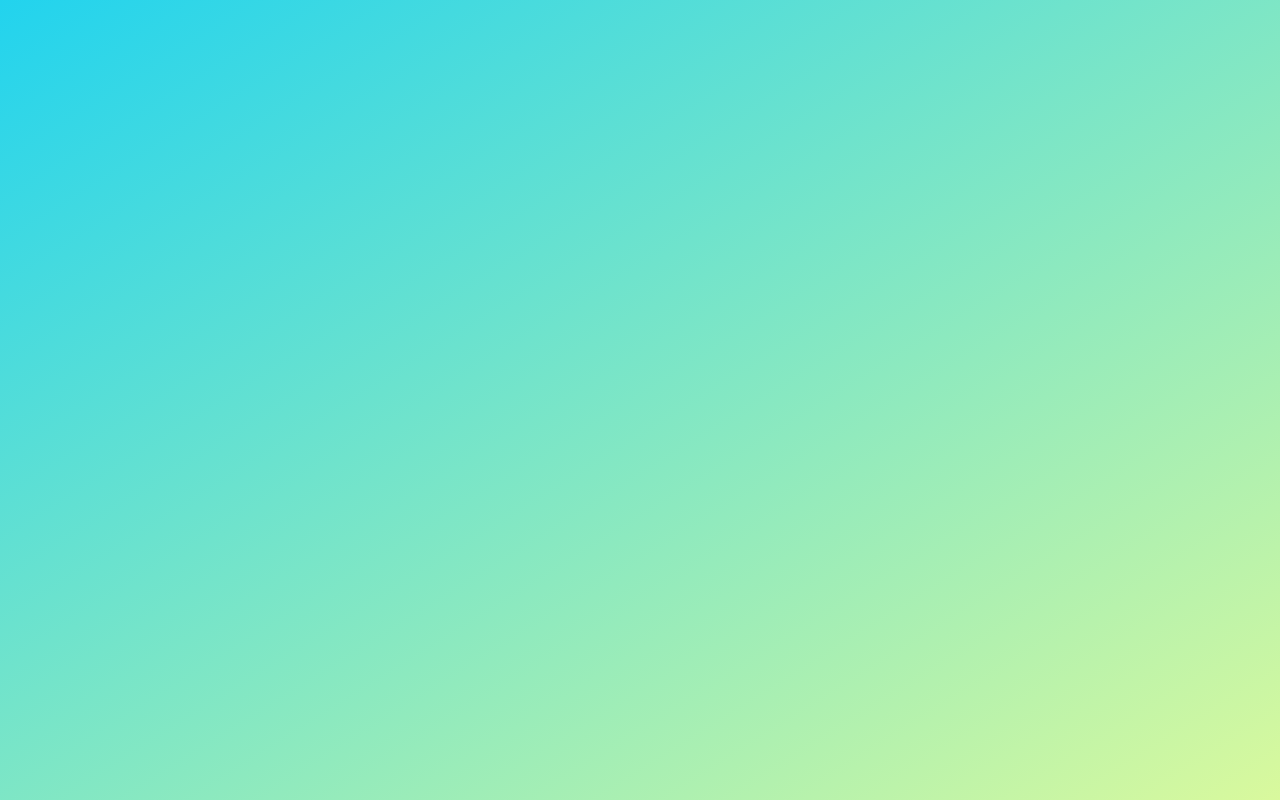
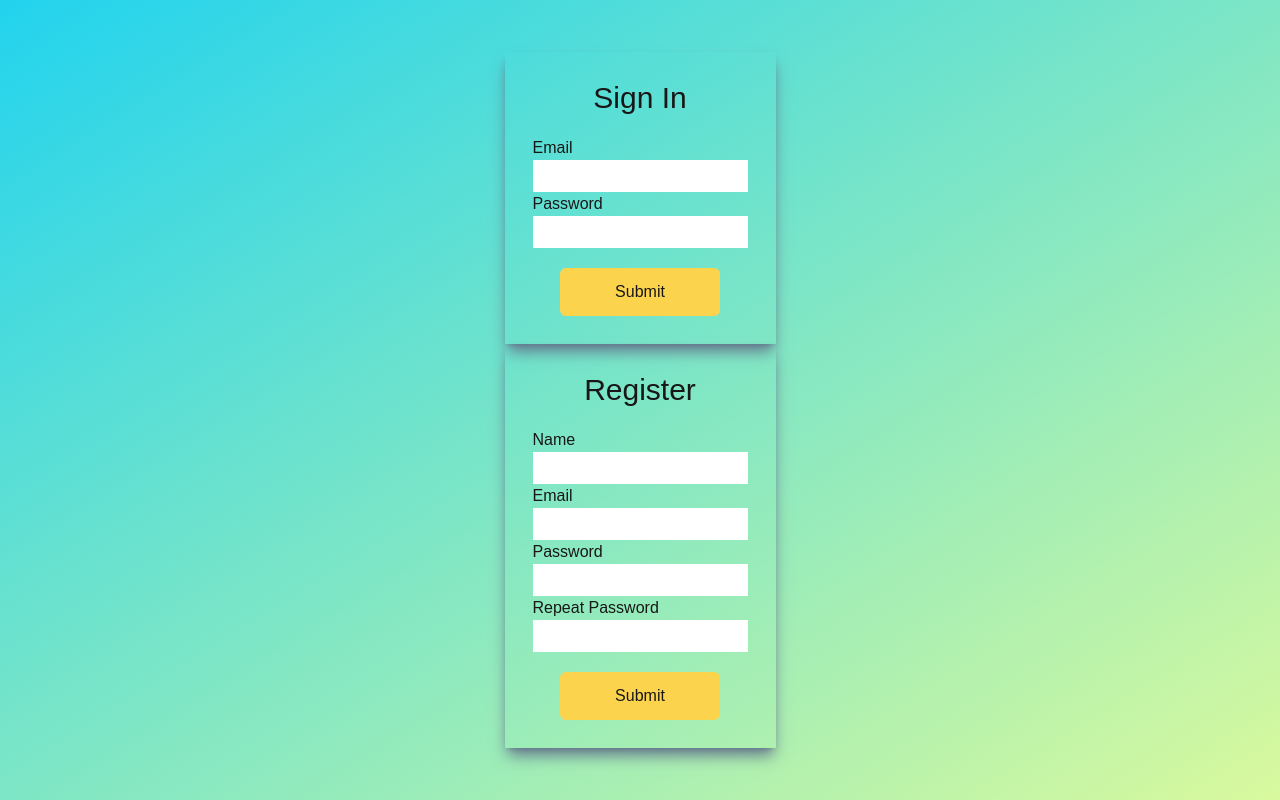
Before and after one commit to czeslaw187/stocktake, a Next.js app: page / in a window 1280 px wide. Before the commit this address had no page. Built offline with nearby package versions, Linux system fonts and the light colour scheme.

Commit message:
added registartion form and handler with error handling

```diff
--- a/app/page.js
+++ b/app/page.js
@@ -1,19 +1,73 @@
 'use client'
 
 import { useRouter } from "next/navigation"
-import { useEffect } from "react"
+import { useEffect, useState } from "react"
+import { useSelector } from "react-redux"
+import { Button, Form, FormGroup, Input, Label } from "reactstrap"
 
 export default function Page() {
 
     const router = useRouter()
+    const user = useSelector(state=>state.pass.users)
+    const [newUser,setNewUser] = useState({})
+    const [post,setPost] = useState({})
+    const [signError,setSignError] = useState('')
+    const [regError,setRegError] = useState('')
 
-    useEffect(()=>{
-        router.push('/Main')
-    },[])
+    // useEffect(()=>{
 
+    // },[])
+
+    function handleChange(e) {
+        setNewUser({...newUser, [e.target.name]:e.target.value})
+    }
+
+    function handleSign(e) {
+        e.preventDefault()
+        setPost(newUser)
+
+        if (newUser.signemail && newUser.signpass) {
+            setSignError('Success')
+        } else {
+            setSignError('Error')
+        }
+
+        setNewUser({})
+    }
+
+    function handleReg(e) {
+        e.preventDefault()
+        setPost(newUser)
+    }
+
+    console.log(newUser, 'user')
     return(
-        <div className="w-screen h-screen bg-gradient-to-br from-cyan-400 to-lime-200">
-
+        <div className="flex flex-col justify-center items-center w-screen h-screen">
+            <Form>
+                <FormGroup className="flex flex-col rounder-md shadow-lg shadow-slate-500 p-7">
+                    <Label className="text-center text-3xl mb-5">Sign In</Label>
+                    <Label className="text-center text-red-600">{signError}</Label>
+                    <Label for="signemai">Email</Label>
+                    <Input id='signemail' name='signemail' type='email' autoComplete="username" className="h-8 px-1" onChange={(e)=>{handleChange(e)}} value={newUser.signemail || ''}/>
+                    <Label for='signpass'>Password</Label>
+                    <Input id='signpass' name='signpass' type='password' autoComplete="current-password" className="h-8 px-1" onChange={(e)=>{handleChange(e)}} value={newUser.signpass || ''}/>
+                    <button className="w-[10rem] h-[3rem] rounded-md bg-amber-300 mx-auto mt-5 hover:bg-amber-400 active:shadow-inner active:shadow-black" onClick={(e)=>{handleSign(e)}}>Submit</button>
+                </FormGroup>
+            </Form>
+            <Form>
+                <FormGroup className="flex flex-col rounder-md shadow-lg shadow-slate-500 p-7">
+                    <Label className="text-center text-3xl mb-5">Register</Label>
+                    <Label for='regname'>Name</Label>
+                    <Input id='regname' name='regname' className="h-8 px-1" autoComplete="username" onChange={(e)=>{handleChange(e)}} value={newUser.regname || ''}/>
+                    <Label for='regemail'>Email</Label>
+                    <Input id='regemail' name='regemail' type='email' className="h-8 px-1" onChange={(e)=>{handleChange(e)}} value={newUser.regemail || ''} />
+                    <Label for='regpass'>Password</Label>
+                    <Input id='regpass' name='regpass' type='password' autoComplete="new-password" className="h-8 px-1" onChange={(e)=>{handleChange(e)}} value={newUser.regpass || ''} />
+                    <Label for='regpass2'>Repeat Password</Label>
+                    <Input id='regpass2' name="regpass2" type='password' autoComplete="new-password" className="h-8 px-1" onChange={(e)=>{handleChange(e)}} value={newUser.regpass2 || ''} />
+                    <button className="w-[10rem] h-[3rem] rounded-md bg-amber-300 mx-auto mt-5 hover:bg-amber-400 active:shadow-inner active:shadow-black" onClick={(e)=>{handleReg(e)}}>Submit</button>
+                </FormGroup>
+            </Form>
         </div>
     )
 }
```
